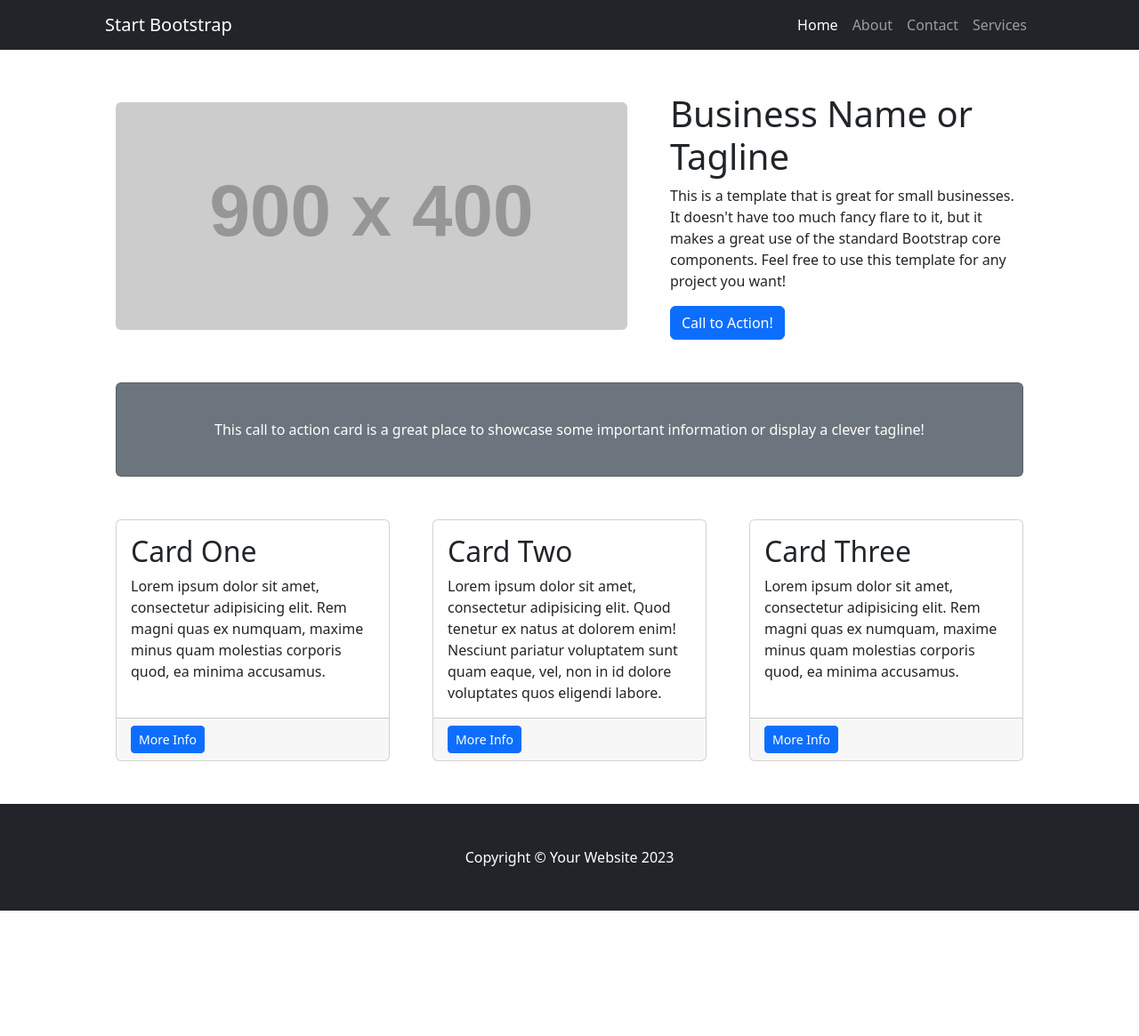
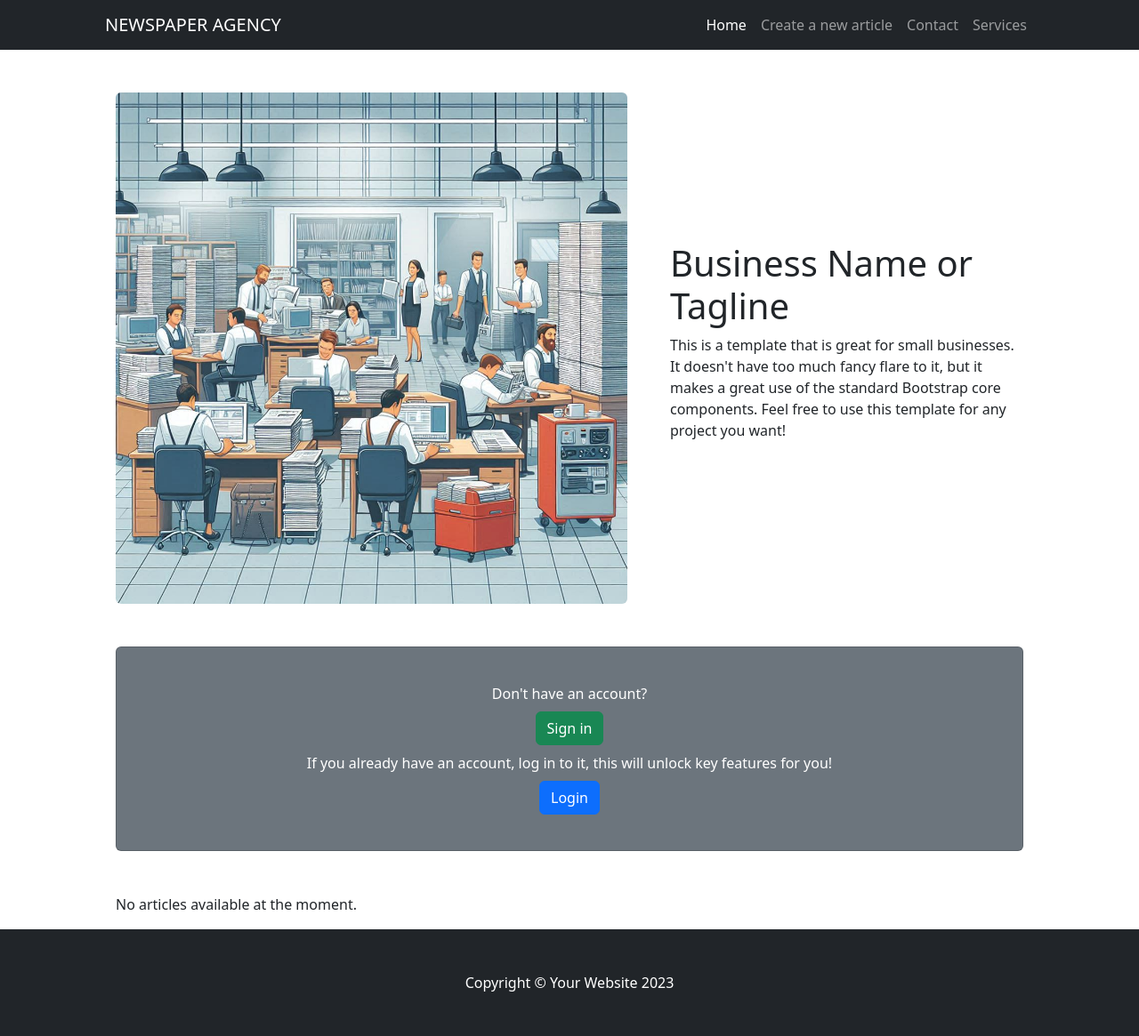
Before and after one commit to Maksym-Turenko/Newspaper-agency, a Django app: page / in a window 1280 px wide. Shown: the whole page at 89% size. Before the commit the page ends 1024 px from the top, so only its background shows below. Run offline with Django 5.2, Linux system fonts and the light colour scheme; grey boxes labelled with a size stand in for pictures from a placeholder-image service; some libraries are stand-ins or nearby versions.

Commit message:
add RedisterView, login view, add RedactorCreationForm, Newspaper:CreateView&ListView, add templates for registration & login, add pagination

```diff
--- a/news/urls.py
+++ b/news/urls.py
@@ -1,8 +1,13 @@
-from django.urls import path
+from django.urls import path, include
+from django.contrib.auth.views import LogoutView
 
-from news.views import index
+from news.views import index, RegisterView, NewspaperCreateView
 
 
 urlpatterns = [
-    path("", index, ),
+    path("", index, name="index"),
+    path("account/register/", RegisterView.as_view(), name="register"),
+    path("logout/", LogoutView.as_view(next_page="index"), name="logout"),
+    path("accounts/", include("django.contrib.auth.urls")),
+    path('newspaper/create/', NewspaperCreateView.as_view(), name="newspaper-create"),
 ]
--- a/news/views.py
+++ b/news/views.py
@@ -1,6 +1,39 @@
-from django.shortcuts import render
+from django.shortcuts import render, redirect
 from django.http import HttpResponse, HttpRequest
+from django.contrib.auth import login
+from django.views.generic.edit import CreateView
+from django.views.generic import ListView
+from django.urls import reverse_lazy
 
+from news.forms import RedactorCreationForm
+from news.models import Redactor, Newspaper
 
 def index(request: HttpRequest) -> HttpResponse:
     return render(request, "index/index.html")
+
+
+class RegisterView(CreateView):
+    model = Redactor
+    form_class = RedactorCreationForm
+    template_name = "registration/register.html"
+    success_url = reverse_lazy("index")
+
+    def form_valid(self, form):
+        response = super().form_valid(form)
+        user = form.save()
+        login(self.request, user)
+        return response
+
+
+class NewspaperCreateView(CreateView):
+    model = Newspaper
+    template_name = 'index/newspaper_create.html'
+    fields = ['title', 'content', 'topic', 'publishers', 'keywords']
+    success_url = reverse_lazy('index')
+
+
+class NewspaperListView(ListView):
+    model = Newspaper
+    template_name = "index/index.html"
+    context_object_name = "newspapers"
+    paginate_by = 10
--- a/newspaper_agency/urls.py
+++ b/newspaper_agency/urls.py
@@ -19,5 +19,5 @@
 
 urlpatterns = [
     path("admin/", admin.site.urls),
-    path("", include("news.urls"))
+    path("", include("news.urls")),
 ]
--- a/requirements.txt
+++ b/requirements.txt
@@ -1,8 +1,10 @@
 asgiref==3.8.1
+beautifulsoup4==4.12.3
 black==24.8.0
 click==8.1.7
 colorama==0.4.6
 Django==5.1.1
+django-bootstrap-v5==1.0.11
 flake8==7.1.1
 mccabe==0.7.0
 mypy-extensions==1.0.0
@@ -11,5 +13,6 @@
 platformdirs==4.3.6
 pycodestyle==2.12.1
 pyflakes==3.2.0
+soupsieve==2.6
 sqlparse==0.5.1
 tzdata==2024.1
--- a/templates/base.html
+++ b/templates/base.html
@@ -4,26 +4,17 @@
     {% load static %}
     <meta charset="utf-8">
     <meta name="viewport" content="width=device-width, initial-scale=1">
-    <title>{% block title %}Bootstrap demo{% endblock %}</title>
+    <!-- Favicon-->
+    <link rel="icon" type="image/x-icon" href="{% static 'assets/favicon.ico' %}" />
+
+
+    <title>{% block title %}Newspaper agency{% endblock %}</title>
     <link href="https://cdn.jsdelivr.net/npm/bootstrap@5.2.3/dist/css/bootstrap.min.css" rel="stylesheet" integrity="sha384-rbsA2VBKQhggwzxH7pPCaAqO46MgnOM80zW1RWuH61DGLwZJEdK2Kadq2F9CUG65" crossorigin="anonymous">
     <link href="{% static 'css/styles.css' %}" rel="stylesheet">
   </head>
   <body>
-    <!-- Main navigation or navbar can be here -->
-    <nav class="navbar navbar-expand-lg navbar-dark bg-dark">
-        <div class="container px-5">
-            <a class="navbar-brand" href="#!">Start Bootstrap</a>
-            <button class="navbar-toggler" type="button" data-bs-toggle="collapse" data-bs-target="#navbarSupportedContent" aria-controls="navbarSupportedContent" aria-expanded="false" aria-label="Toggle navigation"><span class="navbar-toggler-icon"></span></button>
-            <div class="collapse navbar-collapse" id="navbarSupportedContent">
-                <ul class="navbar-nav ms-auto mb-2 mb-lg-0">
-                    <li class="nav-item"><a class="nav-link active" aria-current="page" href="#!">Home</a></li>
-                    <li class="nav-item"><a class="nav-link" href="#!">About</a></li>
-                    <li class="nav-item"><a class="nav-link" href="#!">Contact</a></li>
-                    <li class="nav-item"><a class="nav-link" href="#!">Services</a></li>
-                </ul>
-            </div>
-        </div>
-    </nav>
+    <!-- Main navigation-->
+    {% include 'nav/nav.html' %}
 
     <!-- Main content block -->
     <div class="container">
--- a/templates/index/index.html
+++ b/templates/index/index.html
@@ -1,58 +1,53 @@
 {% extends 'base.html' %}
-
-{% block title %}
-Small Business - Start Bootstrap Template
-{% endblock %}
-
+{% load static %}
 {% block content %}
 <!-- Page Content-->
 <div class="container px-4 px-lg-5">
     <!-- Heading Row-->
     <div class="row gx-4 gx-lg-5 align-items-center my-5">
         <div class="col-lg-7">
-            <img class="img-fluid rounded mb-4 mb-lg-0" src="https://dummyimage.com/900x400/dee2e6/6c757d.jpg" alt="..." />
+            <img class="img-fluid rounded mb-4 mb-lg-0" src="{% static 'assets/newspaper_ag.jfif' %}" alt="Newspaper Agency"/>
         </div>
         <div class="col-lg-5">
             <h1 class="font-weight-light">Business Name or Tagline</h1>
             <p>This is a template that is great for small businesses. It doesn't have too much fancy flare to it, but it makes a great use of the standard Bootstrap core components. Feel free to use this template for any project you want!</p>
-            <a class="btn btn-primary" href="#!">Call to Action!</a>
         </div>
     </div>
-    <!-- Call to Action-->
+
+    <!-- Call to Action -->
+    {% if not user.is_authenticated %}
     <div class="card text-white bg-secondary my-5 py-4 text-center">
         <div class="card-body">
-            <p class="text-white m-0">This call to action card is a great place to showcase some important information or display a clever tagline!</p>
+            <p class="mb-0">Don't have an account?</p>
+            <a class="btn btn-success my-2" href="{% url 'register' %}">Sign in</a>
+            <p class="text-white m-0">If you already have an account, log in to it, this will unlock key features for you!</p>
+            <a class="btn btn-primary mt-2" href="{% url 'login' %}">Login</a>
         </div>
     </div>
+    {% endif %}
+
     <!-- Content Row-->
     <div class="row gx-4 gx-lg-5">
+        {% for newspaper in newspapers %}
         <div class="col-md-4 mb-5">
             <div class="card h-100">
                 <div class="card-body">
-                    <h2 class="card-title">Card One</h2>
-                    <p class="card-text">Lorem ipsum dolor sit amet, consectetur adipisicing elit. Rem magni quas ex numquam, maxime minus quam molestias corporis quod, ea minima accusamus.</p>
+                    <h2 class="card-title">{{ newspaper.title }}</h2>
+                    <p class="card-text">{{ newspaper.content|truncatewords:20 }}</p>
                 </div>
-                <div class="card-footer"><a class="btn btn-primary btn-sm" href="#!">More Info</a></div>
+                <div class="card-footer">
+                    <a class="btn btn-primary btn-sm" href="{% url 'newspaper-detail' newspaper.id %}">More Info</a>
+                </div>
             </div>
         </div>
-        <div class="col-md-4 mb-5">
-            <div class="card h-100">
-                <div class="card-body">
-                    <h2 class="card-title">Card Two</h2>
-                    <p class="card-text">Lorem ipsum dolor sit amet, consectetur adipisicing elit. Quod tenetur ex natus at dolorem enim! Nesciunt pariatur voluptatem sunt quam eaque, vel, non in id dolore voluptates quos eligendi labore.</p>
-                </div>
-                <div class="card-footer"><a class="btn btn-primary btn-sm" href="#!">More Info</a></div>
-            </div>
-        </div>
-        <div class="col-md-4 mb-5">
-            <div class="card h-100">
-                <div class="card-body">
-                    <h2 class="card-title">Card Three</h2>
-                    <p class="card-text">Lorem ipsum dolor sit amet, consectetur adipisicing elit. Rem magni quas ex numquam, maxime minus quam molestias corporis quod, ea minima accusamus.</p>
-                </div>
-                <div class="card-footer"><a class="btn btn-primary btn-sm" href="#!">More Info</a></div>
-            </div>
-        </div>
+        {% empty %}
+        <p>No articles available at the moment.</p>
+        {% endfor %}
     </div>
+
+    <!-- Pagination -->
+    {% if newspapers.has_other_pages %}
+        {% include "nav/pagination.html" %}
+    {% endif %}
 </div>
 {% endblock %}
--- /dev/null
+++ b/templates/nav/nav.html
@@ -0,0 +1,21 @@
+<nav class="navbar navbar-expand-lg navbar-dark bg-dark">
+    <div class="container px-5">
+        <a class="navbar-brand" href="{% url 'index' %}">NEWSPAPER AGENCY</a>
+        <button class="navbar-toggler" type="button" data-bs-toggle="collapse" data-bs-target="#navbarSupportedContent" aria-controls="navbarSupportedContent" aria-expanded="false" aria-label="Toggle navigation"><span class="navbar-toggler-icon"></span></button>
+        <div class="collapse navbar-collapse" id="navbarSupportedContent">
+            <ul class="navbar-nav ms-auto mb-2 mb-lg-0">
+                <li class="nav-item"><a class="nav-link active" aria-current="page" href="{% url 'index' %}">Home</a></li>
+                <li class="nav-item"><a class="nav-link" href="{% url 'newspaper-create' %}">Create a new article</a></li>
+                <li class="nav-item"><a class="nav-link" href="#!">Contact</a></li>
+                <li class="nav-item"><a class="nav-link" href="#!">Services</a></li>
+
+                {% if user.is_authenticated %}
+                    <li class="nav-item"><a class="nav-link" href="{% url 'logout' %}?next=/">Logout</a></li>
+{#                {% else %}#}
+{#                    <li class="nav-item"><a class="nav-link" href="{% url 'login' %}">Log in</a></li>#}
+{#                    <li class="nav-item"><a class="nav-link" href="{% url 'register' %}">Sign in</a></li>#}
+                {% endif %}
+            </ul>
+        </div>
+    </div>
+</nav>
```
Also changed, not shown: news/forms.py (added, +7 -0 lines), newspaper_agency/settings.py (+8 -0 lines), templates/index/newspaper_create.html (added, +11 -0 lines), templates/nav/pagination.html (added, +17 -0 lines), templates/registration/login.html (added, +10 -0 lines), templates/registration/logout.html (added, +8 -0 lines), templates/registration/register.html (added, +12 -0 lines), static/assets/newspaper_ag.jfif (added).
